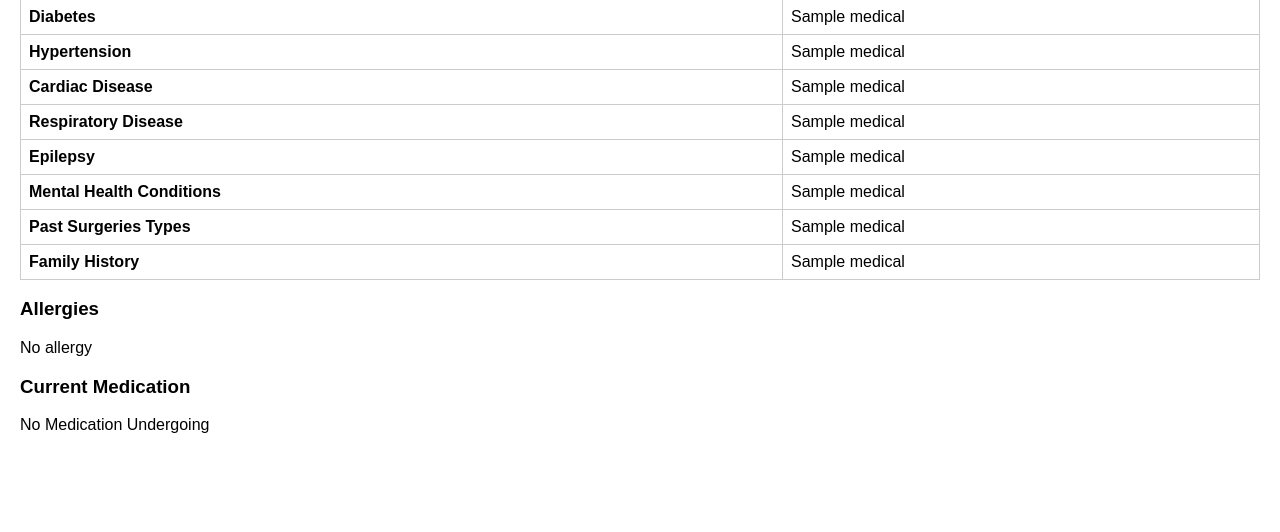
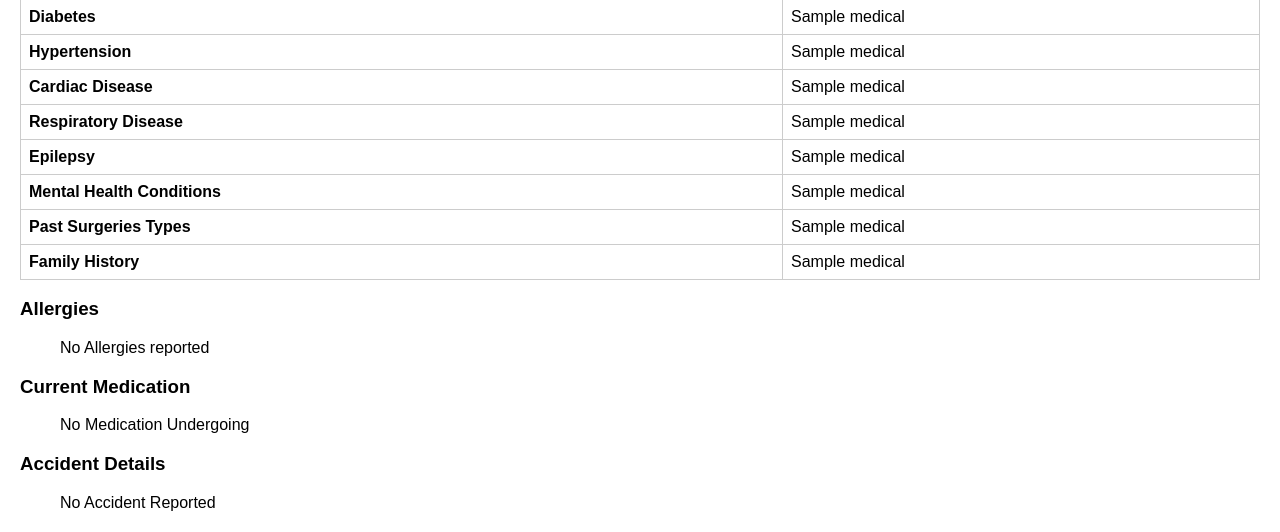
Before and after one commit to GAuravY19/PreDoc, a Flask app: template predoc_app/templates/report.html in a window 1280 px wide. Shown: the part 721-1253 px from the top of the page. Before the commit the page ends 1154 px from the top, so only its background shows below. Run offline with Flask 3, Linux system fonts and the light colour scheme; the template is opened without the code that fills it: most values are stand-ins (such as "Sample title", 1, 10 or a date in 2020).

Commit message:
Report template updated for fresh and proper report presenting

```diff
--- a/predoc_app/templates/report.html
+++ b/predoc_app/templates/report.html
@@ -48,34 +48,52 @@
     </table>
 
     <h3>Allergies</h3>
-    {% if allergies[0][2] %}
     <ul>
-        {% for allergy in allergies %}
-        <li> Allergy Type: {{allergy[3]}} </li>
-        <li> Allergy Name: {{allergy[4]}} </li>
-        <li> Allergy Reaction: {{allergy[5]}} </li>
-        {% endfor %}
+        {%if allergies[0]['allergyStatus'] %}
+            {% for allergy in allergies[0]['allergy_details']%}
+                <li> Allergy Type: {{allergy['allergy_type']}} </li>
+                <li> Allergy Name: {{allergy['allergy_name']}} </li>
+                <li> Allergy Reaction: {{allergy['allergy_reaction']}} </li>
+                <br></br>
+            {% endfor %}
+        {% else %}
+            <p> No Allergies reported </p>
+        {% endif %}
     </ul>
-    {% else %}
-    <p> No allergy </p>
-    {% endif %}
 
     <h3>Current Medication</h3>
 
-    {% if current_medication[0][2]%}
     <ul>
-        {% for medication in current_medication %}
-        <li> Drug Name: {{medication[3]}} </li>
-        <li> Dosage: {{medication[4]}} </li>
-        <li> Frequency: {{medication[5]}} </li>
-        <li> Start Date: {{medication[6]}} </li>
-        <li> End Date: {{medication[7]}} </li>
-
-        {% endfor %}
+        {%if current_medication[0]['medicationStatus'] %}
+            {% for medicine in current_medication[0]['medicationDetails']%}
+                <li> Medicine Name: {{medicine['medicineName']}} </li>
+                <li> Dosage: {{medicine['dosage']}} </li>
+                <li> Frequency: {{medicine['frequency']}} </li>
+                <li> Medication Start Date: {{medicine['start_date']}} </li>
+                <li> Medication End Date: {{medicine['end_date']}} </li>
+                <br></br>
+            {% endfor %}
+        {% else %}
+            <p> No Medication Undergoing </p>
+        {% endif %}
     </ul>
 
+
+    <h3> Accident Details </h3>
+    <ul>
+    {%if accidents[0]['accidentStatus'] %}
+        {% for accident in accidents[0]['accidentdetails']%}
+            <li> Approx Accident Date: {{accident['accidentDate']}} </li>
+            <li> Accident Type: {{accident['type']}} </li>
+            <li> Injury Reported: {{accident['bodypartInjured']}} </li>
+            <li> Hospitalization: {{accident['Hospitalized']}} </li>
+            <li> Surgery: {{accident['Surgery']}} </li>
+            <li> Any ongoing problem: {{accident['CurrentProblems']}} </li>
+            <li> Reports available ?: {{accident['ReportStatus']}} </li>
+            <br></br>
+        {% endfor %}
     {% else %}
-    <p> No Medication Undergoing </p>
+        <p> No Accident Reported </p>
     {% endif %}
 
 
```
